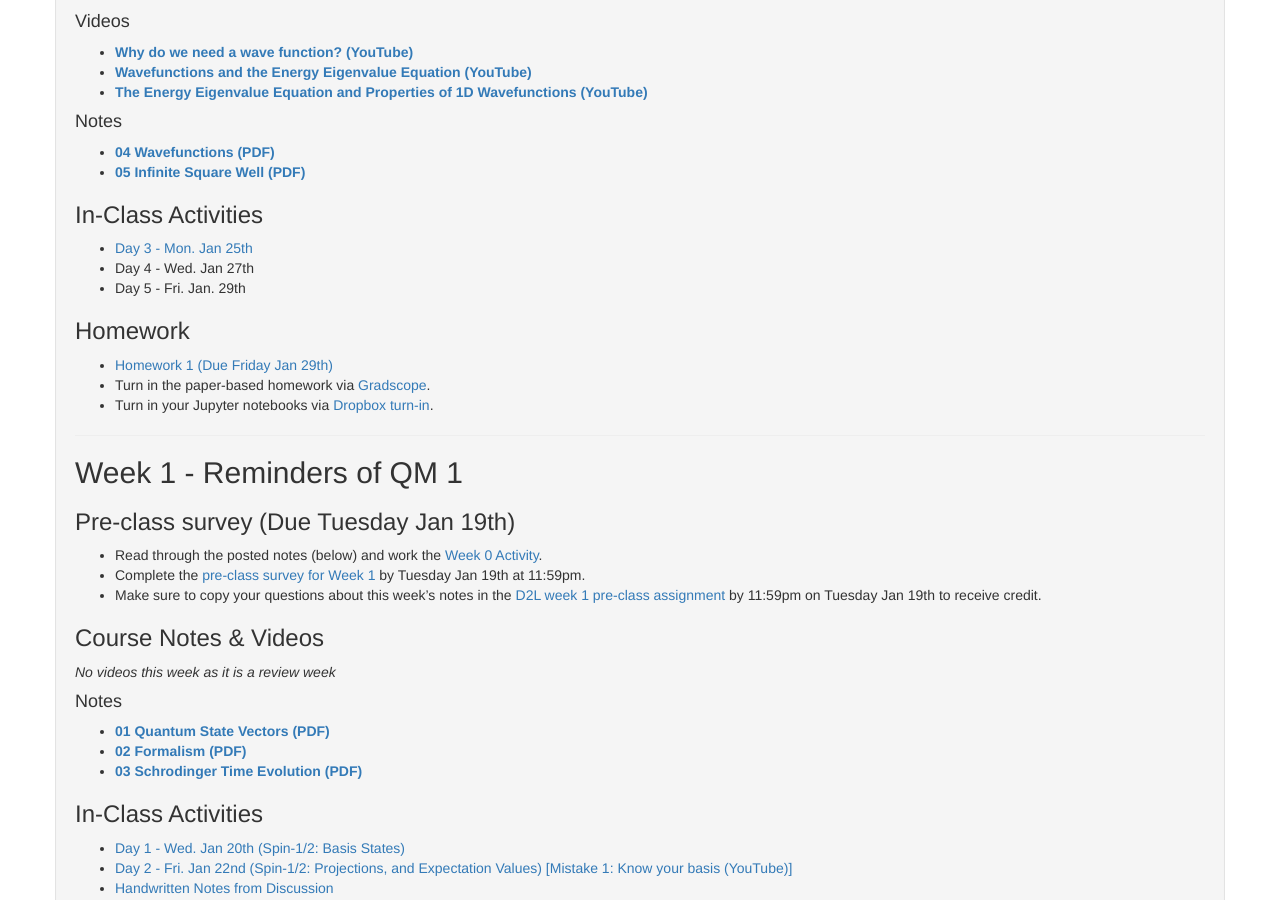
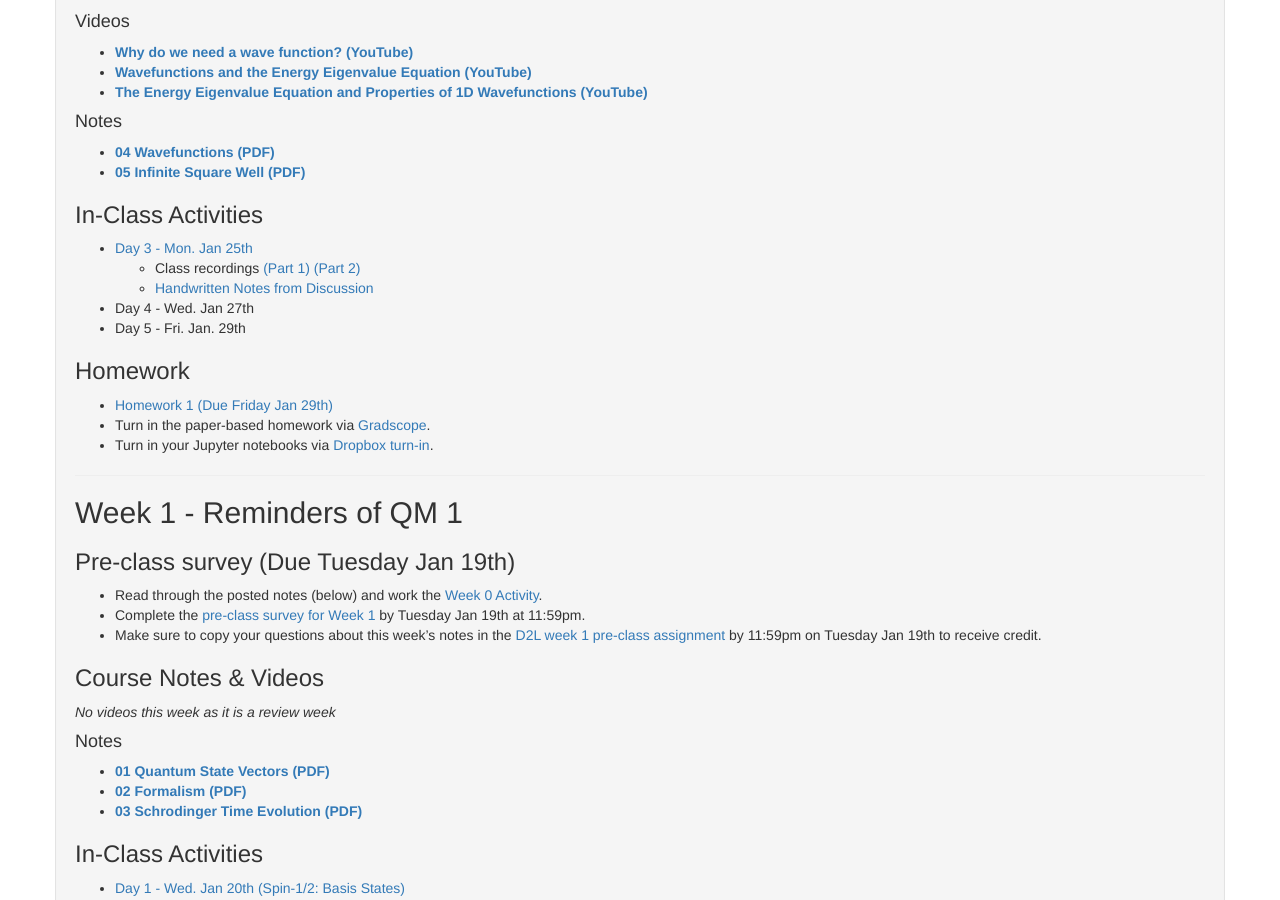
Before and after one commit to dannycab/phy472msu_s2021, a Jekyll site: the page built from notes/index.md, in a window 1280 px wide and 900 px high, scrolled down 365 px. Built offline with Jekyll 4.4.1, drawn with Linux system fonts in a browser that asks for light colours.

Commit message:
added in-class notes for day 3

```diff
--- a/notes/index.md
+++ b/notes/index.md
@@ -29,6 +29,8 @@
 ### In-Class Activities
 
 * [Day 3 - Mon. Jan 25th](./in-class/day3.html)
+  * Class recordings [(Part 1)](https://www.youtube.com/watch?v=T6pq9TovwCg) [(Part 2)](https://www.youtube.com/watch?v=QCkHKlr5kWw)
+  * [Handwritten Notes from Discussion](./in-class/Day_3.pdf)
 * Day 4 - Wed. Jan 27th
 * Day 5 - Fri. Jan. 29th
 
```
Also changed, not shown: 1 other file.
